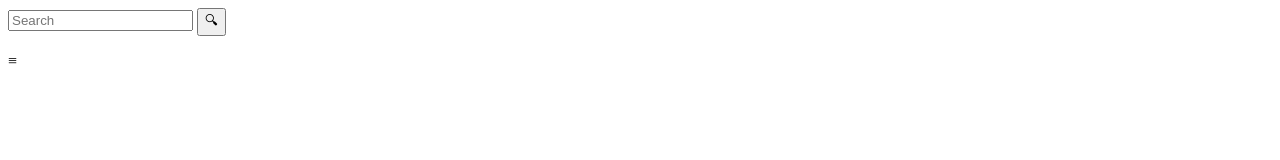
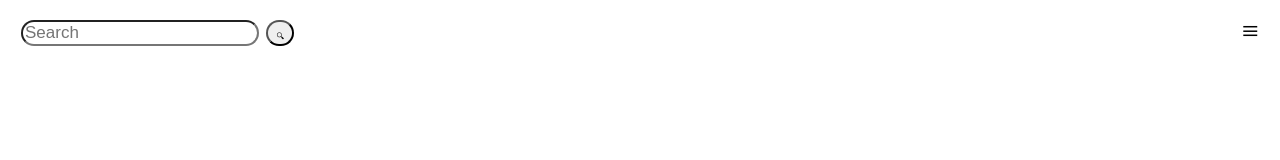
Before and after one commit to ahmad-noor21/Novel_web_apps, a plain HTML site: page index.html in a window 1280 px wide. Drawn offline with Linux system fonts and the light colour scheme.

Commit message:
style: mentahan search, dan menu

```diff
--- a/style.css
+++ b/style.css
@@ -1,3 +1,36 @@
 body{
   background-color: white;
 }
+
+header {
+  display: flex;
+  justify-content: space-between;
+  padding: 12px 13px;
+}
+
+.box_search {
+  display: flex;
+  gap: 7px;
+  height: 3.2vh;;
+}
+
+.box_search input {
+  border-radius: 15px;
+  width: 18vmax;
+  font-size: 17px;
+}
+.box_search button {
+  border-radius: 30px;
+}
+button {
+  font-size: 1vh;
+  margin: 0;
+  cursor: pointer;
+  padding: 8px;
+}
+
+.icon_menu {
+  margin-top: -6px;
+  font-size: 30px;
+  cursor: pointer;
+}
```
